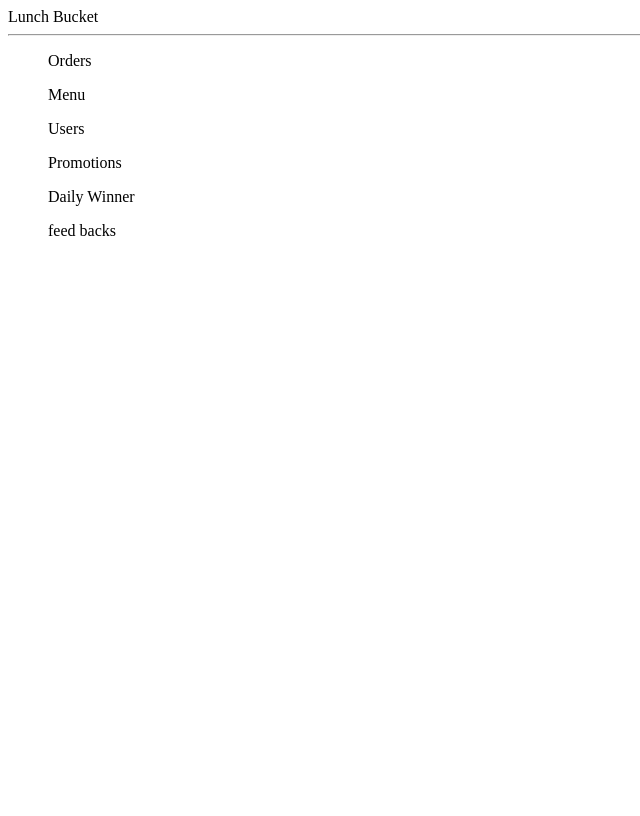
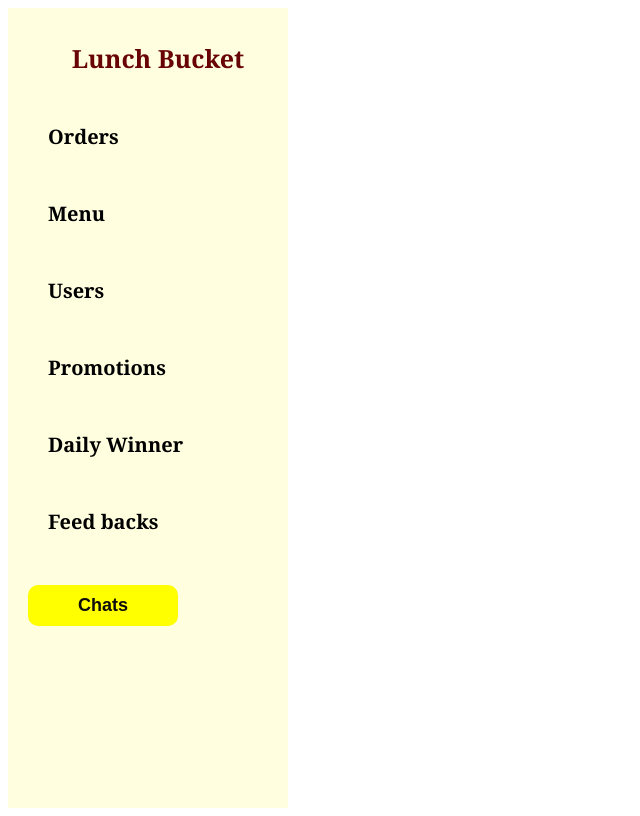
Before and after one commit to Lunch-Bucket/lunch-bucket-frontend-web, a React app: page /chat in a window 1280 px wide. Shown: the whole page, without its empty margins (0-640 px from the left). Built offline with nearby package versions, Linux system fonts and the light colour scheme.

Commit message:
complete side bar

```diff
--- a/src/component/Sidebar.jsx
+++ b/src/component/Sidebar.jsx
@@ -9,7 +9,7 @@ const Sidebar = () => {
             <span className="logo">Lunch Bucket</span>
 
         </div>
-        <hr />
+
         <div className="center">
         <ul>
             <p className="title">Orders</p>
@@ -17,7 +17,9 @@ const Sidebar = () => {
             <p className="title">Users</p>
             <p className="title">Promotions</p>
             <p className="title">Daily Winner</p>
-            <p className="title">feed backs</p>
+            <p className="title">Feed backs</p>
+            <button className="chtbtn" >Chats</button>
+
         </ul>
         </div>
 
--- a/src/component/Sidebar.scss
+++ b/src/component/Sidebar.scss
@@ -1,8 +1,10 @@
-.Sidebar {
+.SideBar {
     flex: 1;
     //border-right: 0.5px solid rgb(230, 227, 227);
     min-height: 100vh;
-    background-color: #1f90ce;
+    width: 35vh;
+    border-color: #161612;
+    background-color: #ffffe0;
 
     .top {
       height: 50px;
@@ -11,10 +13,34 @@
       justify-content: center;
     }
 
+    .logo {
+      font-size: 25px;
+      font-weight: bold;
+      padding-top: 50px;
+      padding-left: 20px;
+
+      //color: #7451f8;
+      color: #690404;
+      font-family: Georgia, 'Times New Roman', Times, serif;
+    }
+    .chtbtn{
+            width: 150px;
+            font-size: large;
+            padding: 10px;
+            border: none;
+            background-color: #ffff00;
+            color:#0c0c0c;
+            font-weight: bold;
+            cursor: pointer;
+            overflow: hidden;
+            border-radius: 10px;
+            margin-top: 25px;
+    }
+
 
     .center {
-      padding-left: 10px;
-      padding-top: 10px;
+      padding-left: 20px;
+      padding-top: 15px;
 
       ul {
         list-style: none;
@@ -22,32 +48,29 @@
         padding: 0;
 
         .title {
-          font-size: 10px;
+          font-size: 20px;
           font-weight: bold;
-          color: #fff;
-          margin-top: 15px;
-          margin-bottom: 5px;
+          color: rgb(0, 0, 0);
+          margin-top: 35px;
+          padding-top:15px;
+          padding-left: 20px;
+          margin-bottom: 25px;
+          font-family: Georgia, 'Times New Roman', Times, serif;
         }
 
         li {
           display: flex;
           align-items: center;
           padding: 5px;
-          cursor: pointer;
 
-          &:hover {
-            background-color: #0085cc;
-          }
 
-          .icon {
-            font-size: 18px;
-            color: #ccc;
-          }
+
+
 
           span{
               font-size: 13px;
               font-weight: 600;
-              color: #ccc;
+
               margin-left: 10px;
           }
         }
--- a/src/pages/chat/Chat.jsx
+++ b/src/pages/chat/Chat.jsx
@@ -7,6 +7,7 @@ export default function Chat() {
     return (
         <div>
           <Sidebar/>
+
       <div className="newContainer">
 
         <div className="topContainer">
@@ -14,10 +15,7 @@ export default function Chat() {
         </div>
         <div className="bottomContainer">
           <div className="right">
-            <form>
 
-
-            </form>
           </div>
         </div>
       </div>
```
